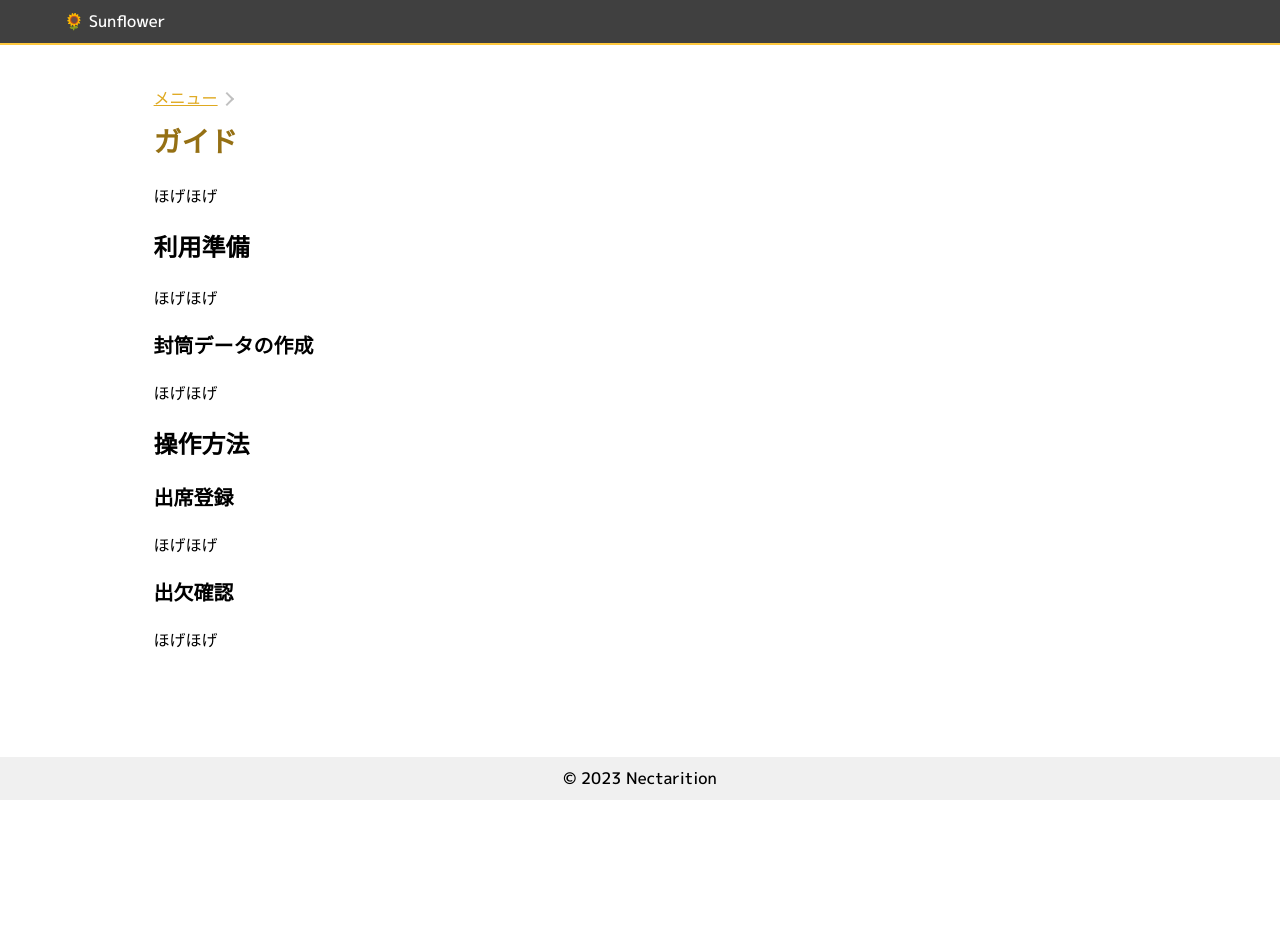
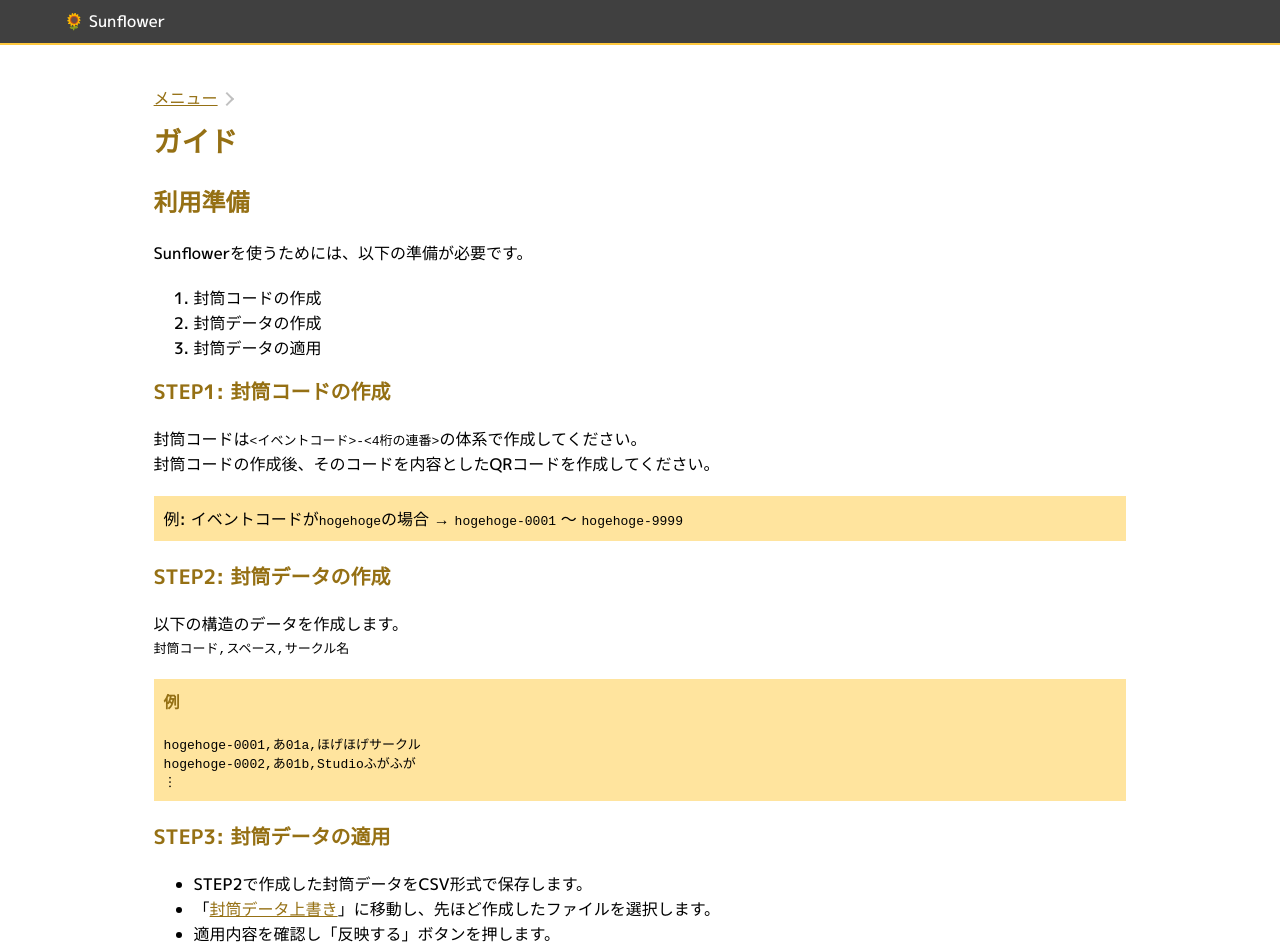
Before and after one commit to nectarition/Sunflower, a React (Vite) app in the folder packages/client/: page /guide in a window 1280 px wide. Shown: the top 952 px of the page. Before the commit the page ends 800 px from the top, so only its background shows below. Built offline with nearby package versions, Linux system fonts and the light colour scheme; no server answers; sample sign-in values are in the browser's storage.

Commit message:
ガイド整備

```diff
--- a/packages/client/src/containers/Guide.tsx
+++ b/packages/client/src/containers/Guide.tsx
@@ -2,6 +2,7 @@ import { Link } from 'react-router-dom'
 
 import DefaultLayout from '../components/Layouts/Default/DefaultLayout'
 import Breadcrumbs from '../components/parts/Breadcrumbs'
+import Alert from '../components/parts/Alert'
 
 const Guide: React.FC = () => (
   <DefaultLayout title="ガイド">
@@ -9,31 +10,58 @@ const Guide: React.FC = () => (
       <li><Link to="/">メニュー</Link></li>
     </Breadcrumbs>
     <h2>ガイド</h2>
-    <p>
-      ほげほげ
-    </p>
 
     <h3>利用準備</h3>
     <p>
-      ほげほげ
+      Sunflowerを使うためには、以下の準備が必要です。
     </p>
+    <ol>
+      <li>封筒コードの作成</li>
+      <li>封筒データの作成</li>
+      <li>封筒データの適用</li>
+    </ol>
 
-    <h4>封筒データの作成</h4>
+    <h4>STEP1: 封筒コードの作成</h4>
     <p>
-      ほげほげ
+      封筒コードは<code>&lt;イベントコード&gt;-&lt;4桁の連番&gt;</code>の体系で作成してください。<br />
+      封筒コードの作成後、そのコードを内容としたQRコードを作成してください。
     </p>
+    <Alert>
+      例: イベントコードが<code>hogehoge</code>の場合 → <code>hogehoge-0001</code> ～ <code>hogehoge-9999</code>
+    </Alert>
+
+    <h4>STEP2: 封筒データの作成</h4>
+    <p>
+      以下の構造のデータを作成します。<br />
+      <code>封筒コード,スペース,サークル名</code>
+    </p>
+    <Alert>
+      <h5>例</h5>
+      <pre>
+        hogehoge-0001,あ01a,ほげほげサークル<br />
+        hogehoge-0002,あ01b,Studioふがふが<br />
+        ︙
+      </pre>
+    </Alert>
+
+    <h4>STEP3: 封筒データの適用</h4>
+    <ul>
+      <li>STEP2で作成した封筒データをCSV形式で保存します。</li>
+      <li>「<Link to="/manage">封筒データ上書き</Link>」に移動し、先ほど作成したファイルを選択します。</li>
+      <li>適用内容を確認し「反映する」ボタンを押します。</li>
+    </ul>
 
     <h3>操作方法</h3>
 
     <h4>出席登録</h4>
-    <p>
-      ほげほげ
-    </p>
+    <ol>
+      <li>「<Link to="/register">出席登録</Link>」を開きます。</li>
+    </ol>
 
     <h4>出欠確認</h4>
-    <p>
-      ほげほげ
-    </p>
+    <ol>
+      <li>「<Link to="/list">出欠確認</Link>」を開きます。</li>
+    </ol>
   </DefaultLayout>
 )
 
--- a/packages/client/src/containers/Menu.tsx
+++ b/packages/client/src/containers/Menu.tsx
@@ -50,10 +50,10 @@ const Menu: React.FC = () => {
       <h3>管理</h3>
       <FormSection>
         <FormItem>
-          <LinkButton to="/guide">利用ガイド<small>を見る</small></LinkButton>
+          <LinkButton to="/manage" color="default">封筒データ<small>を上書きする</small></LinkButton>
         </FormItem>
         <FormItem>
-          <LinkButton to="/manage" color="default">封筒データ<small>を上書きする</small></LinkButton>
+          <LinkButton to="/guide">利用ガイド<small>を見る</small></LinkButton>
         </FormItem>
       </FormSection>
     </DefaultLayout >
--- a/packages/client/src/styles/GlobalStyle.tsx
+++ b/packages/client/src/styles/GlobalStyle.tsx
@@ -15,17 +15,18 @@ const GlobalStyle = createGlobalStyle`
     font-size: 0.8em;
     font-weight: 500;
   }
-  h1 { font-size: 2em; }
-  h2 {
-    font-size: 1.75em;
+
+  h1, h2, h3, h4, h5, h6 {
     color: var(--tertiary-color);
   }
+  h1 { font-size: 2em; }
+  h2 { font-size: 1.75em; }
   h3 { font-size: 1.5em; }
   h4 { font-size: 1.25em; }
   h5 { font-size: 1em; }
   h6 { font-size: 0.9em; }
   a {
-    color: var(--secondary-color);
+    color: var(--tertiary-color);
   }
   table {
     width: 100%;
--- a/packages/client/src/styles/ResetStyle.tsx
+++ b/packages/client/src/styles/ResetStyle.tsx
@@ -9,7 +9,7 @@ const ResetStyle = createGlobalStyle`
     height: 100%;
   }
 
-  html, body, p,
+  html, body, p, pre,
   h1, h2, h3, h4, h5, h6 {
     margin: 0;
     padding: 0;
```
